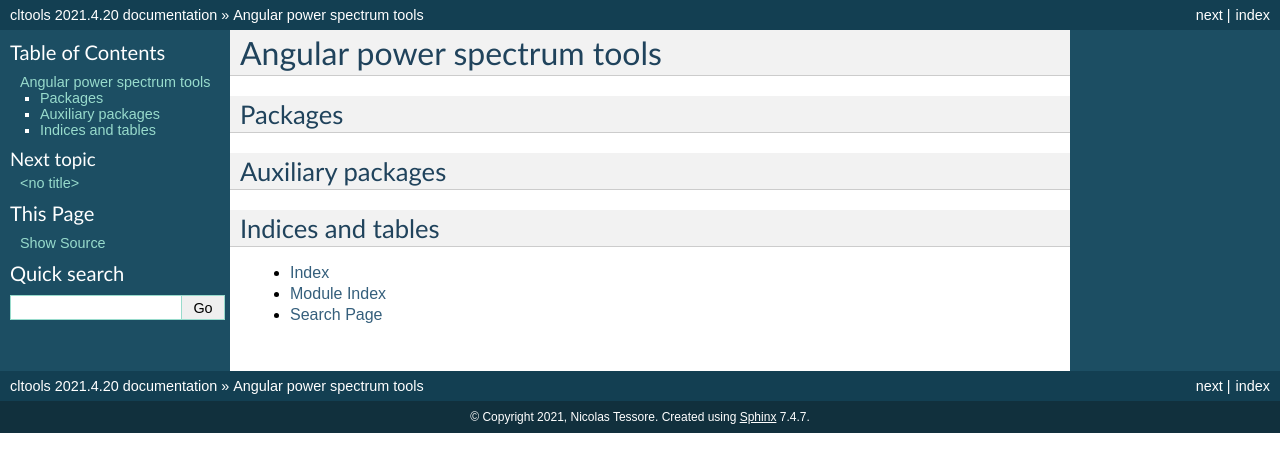
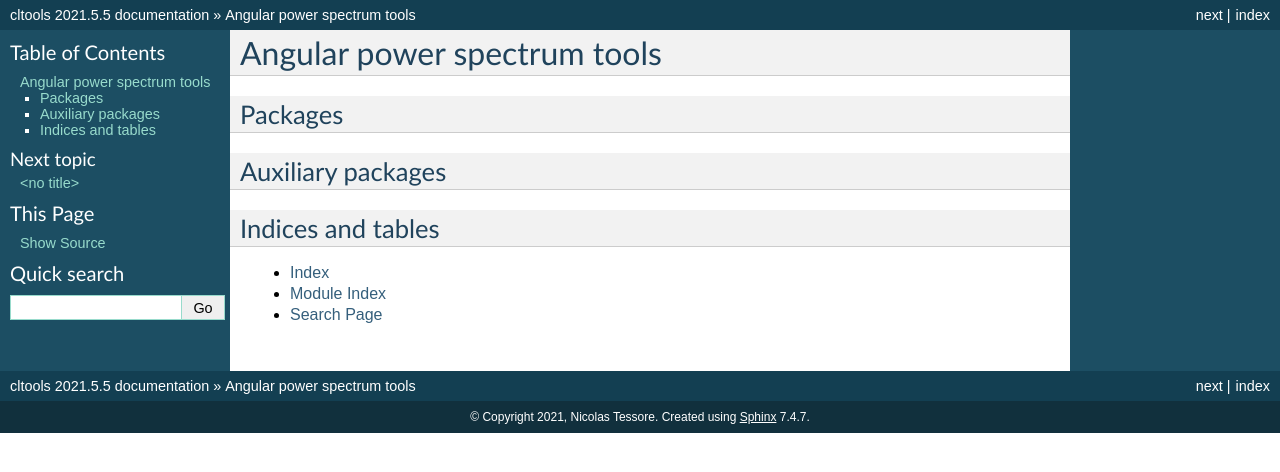
Before and after one commit to cltools/cltools, a Sphinx documentation site: the page built from docs/index.rst, in a window 1280 px wide. Shown: the top 472 px of the page. Built offline with Sphinx 7.4.7, drawn with Linux system fonts in a browser that asks for light colours.

Commit message:
normcl==2021.5.5

```diff
--- a/docs/index.rst
+++ b/docs/index.rst
@@ -11,7 +11,7 @@
 
    convolvecl/index
    interpcl/index
-   lognormcl/index
+   normcl/index
    sortcl/index
    transformcl/index
 
--- a/docs/lognormcl/index.rst
+++ /dev/null
@@ -1 +0,0 @@
-.. automodule:: lognormcl
--- /dev/null
+++ b/docs/normcl/index.rst
@@ -0,0 +1 @@
+.. automodule:: normcl
--- a/setup.cfg
+++ b/setup.cfg
@@ -1,6 +1,6 @@
 [metadata]
 name = cltools
-version = 2021.4.20
+version = 2021.5.5
 author = Nicolas Tessore
 author_email = n.tessore@ucl.ac.uk
 description = angular power spectrum tools metapackage
@@ -21,7 +21,7 @@
     # cltools
     convolvecl==2021.3.12
     interpcl==2021.4.13
-    lognormcl==2021.4.20
+    normcl==2021.5.5
     sortcl==2021.3.11.1
     transformcl==2021.3.19
 
```
